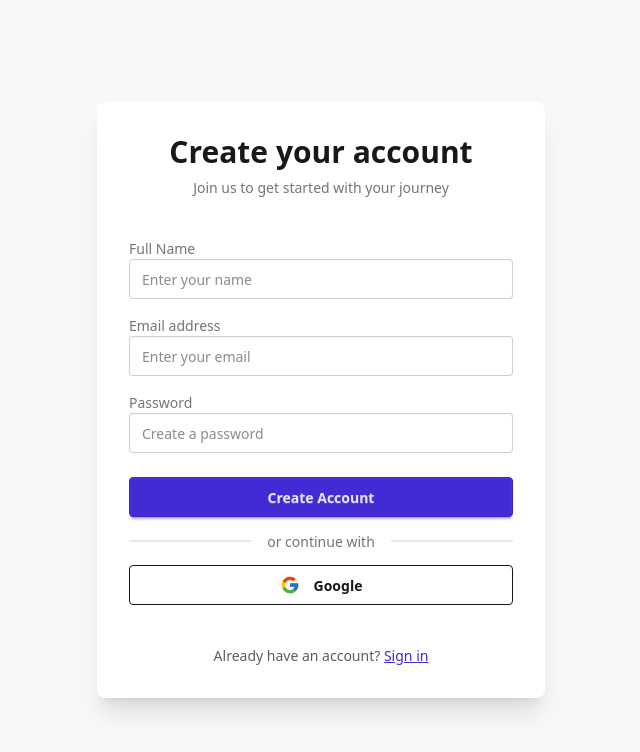
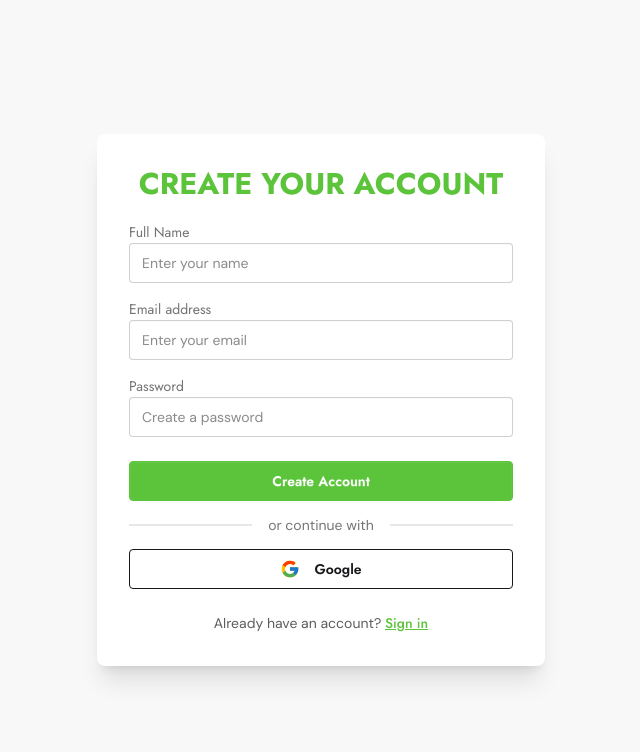
Before and after one commit to abdurrahmansoftlinkbd/task-management, a React (Vite) app: page /register in a window 1280 px wide. Shown: the top 752 px of the page, without its empty margins (319-959 px from the left). Built offline with nearby package versions, Linux system fonts and the light colour scheme; no server answers.

Commit message:
register form modified

```diff
--- a/src/pages/Register.jsx
+++ b/src/pages/Register.jsx
@@ -14,23 +14,18 @@ const Register = () => {
     e.preventDefault();
     const form = e.target;
     const name = form.name.value;
-    // const photourl = form.photourl.value;
     const email = form.email.value;
     const password = form.password.value;
-
     try {
       const result = await createUser(email, password);
       const user = result.user;
       setUser(user);
       await updateUserProfile({
         displayName: name,
-        // photoURL: photourl,
       });
       const userInfo = {
         name: name,
         email: email,
-        // photoURL: photourl,
-        // createdAt: new Date(),
       };
       try {
         const res = await axios.post("http://localhost:5000/users", userInfo);
@@ -58,20 +53,19 @@ const Register = () => {
   };
 
   return (
-    <div className="min-h-screen flex items-center justify-center bg-base-200 py-12 px-4 sm:px-6 lg:px-8">
+    <div className="min-h-screen font-body flex items-center justify-center bg-base-200 py-12 px-4 sm:px-6 lg:px-8">
       <div className="card bg-base-100 w-full max-w-md shadow-xl">
         <div className="card-body p-8">
-          <div className="text-center mb-8">
-            <h2 className="text-3xl font-bold">Create your account</h2>
-            <p className="text-sm text-base-content/60 mt-2">
-              Join us to get started with your journey
-            </p>
+          <div className="text-center mb-3">
+            <h2 className="text-3xl text-default font-bold font-title uppercase">
+              Create your account
+            </h2>
           </div>
 
           <form onSubmit={handleRegister} className="space-y-4">
             <div className="form-control">
               <label className="label">
-                <span className="label-text">Full Name</span>
+                <span className="label-text font-title">Full Name</span>
               </label>
               <input
                 type="text"
@@ -84,7 +78,7 @@ const Register = () => {
 
             <div className="form-control">
               <label className="label">
-                <span className="label-text">Email address</span>
+                <span className="label-text font-title">Email address</span>
               </label>
               <input
                 type="email"
@@ -97,7 +91,7 @@ const Register = () => {
 
             <div className="form-control">
               <label className="label">
-                <span className="label-text">Password</span>
+                <span className="label-text font-title">Password</span>
               </label>
               <input
                 type="password"
@@ -109,7 +103,10 @@ const Register = () => {
             </div>
 
             <div className="mt-6">
-              <button type="submit" className="btn btn-primary w-full">
+              <button
+                type="submit"
+                className="btn font-title btn-block bg-default border-default text-white hover:bg-dark hover:border-dark"
+              >
                 Create Account
               </button>
             </div>
@@ -119,15 +116,18 @@ const Register = () => {
             <button
               type="button"
               onClick={handleLogin}
-              className="btn btn-outline w-full"
+              className="btn btn-outline btn-block font-title"
             >
               <FcGoogle className="text-xl mr-2" />
               Google
             </button>
 
-            <p className="text-center text-base-content/70 mt-6">
+            <p className="text-center text-base-content/70 mt-2">
               Already have an account?{" "}
-              <Link to="/login" className="link link-primary">
+              <Link
+                to="/login"
+                className="link text-default font-medium font-title"
+              >
                 Sign in
               </Link>
             </p>
```
